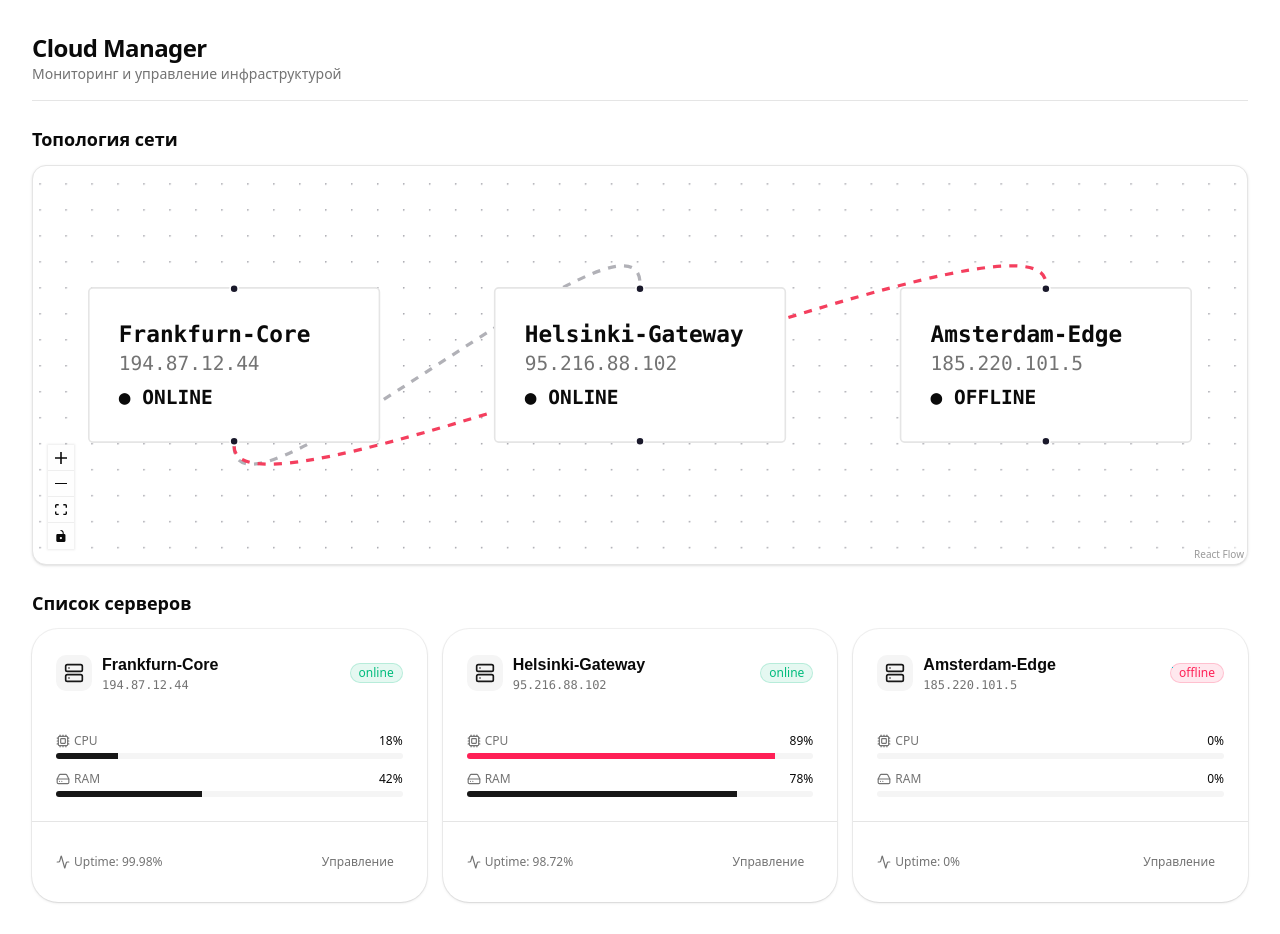
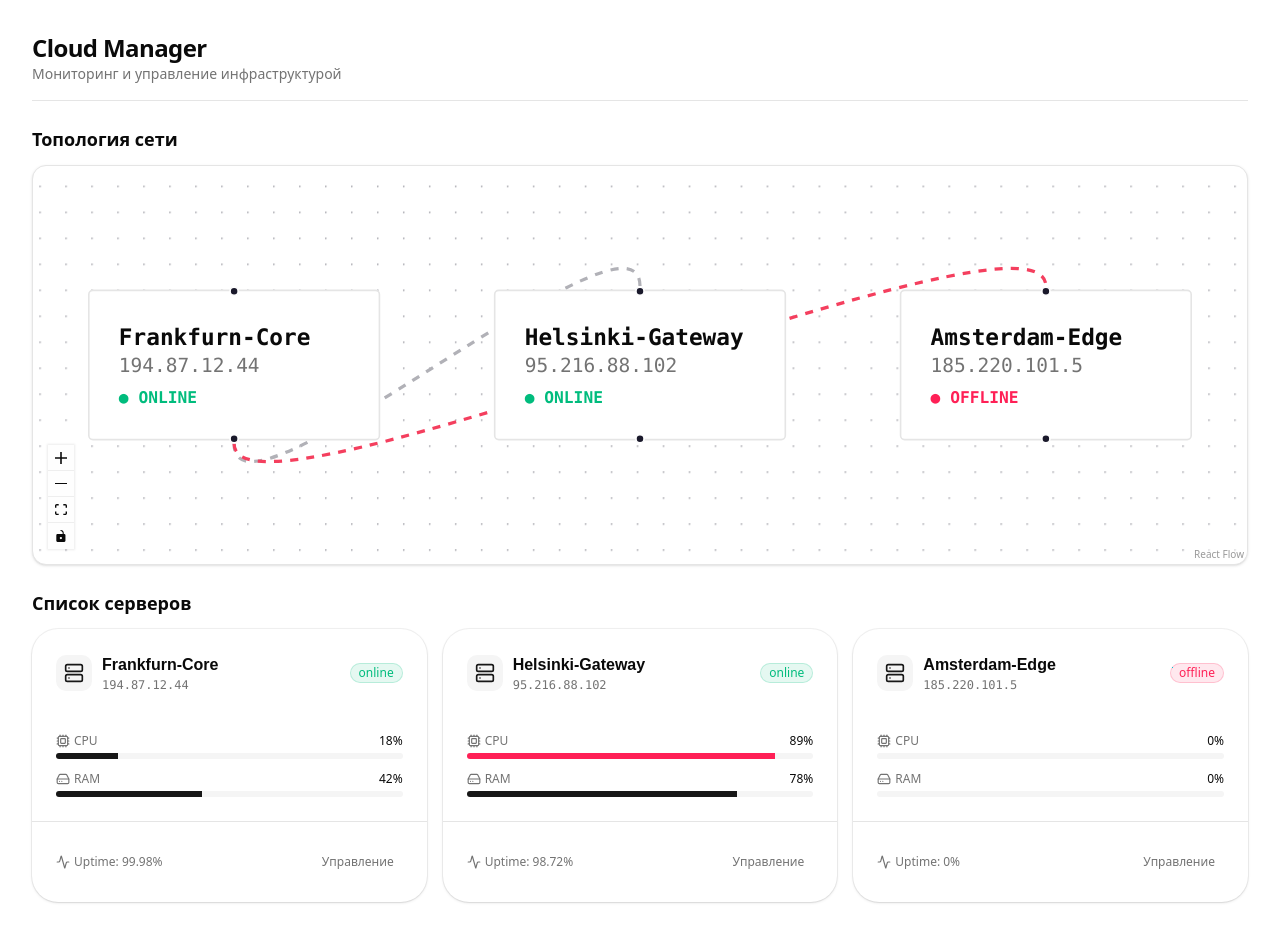
Before and after one commit to prossew/Cloud-Manager, a React (Vite) app: page / in a window 1280 px wide. Built offline with nearby package versions, Linux system fonts and the light colour scheme.

Commit message:
fix: fix status color styling on graph nodes

```diff
--- a/src/widgets/network-graph/ui/NetworkGraph.tsx
+++ b/src/widgets/network-graph/ui/NetworkGraph.tsx
@@ -19,9 +19,11 @@ export const NetworkGraph = () => {
       data: {
         label: (
           <div className="p-2 text-left font-mono">
-            <div className="font-bold text-sm">{node.name}</div>
+            <div className="font-bold text-sm text-foreground">{node.name}</div>
             <div className="text-xs text-muted-foreground">{node.ip}</div>
-            <div className="{`text-[10px] mt-1 font-semibold ${node.status === 'online' ? 'text-emerald-500' : 'text-rose-500'}`}">
+            <div
+              className={`text-[10px] mt-1 font-semibold ${node.status === "online" ? "text-emerald-500" : "text-rose-500"}`}
+            >
               ● {node.status.toUpperCase()}
             </div>
           </div>
```
